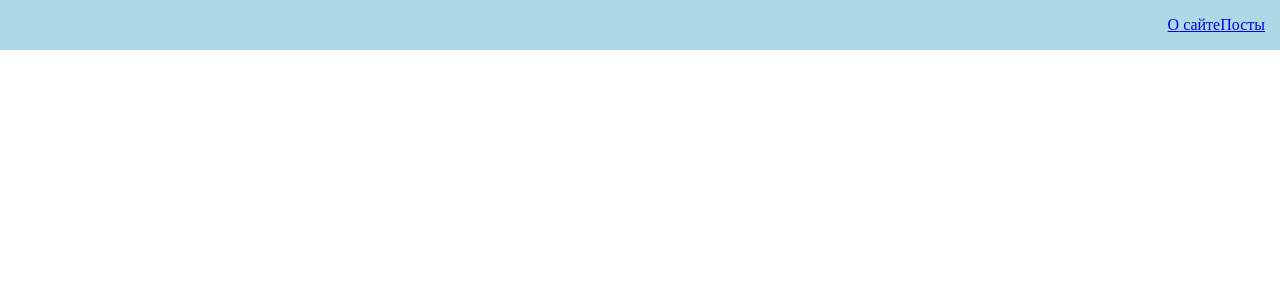
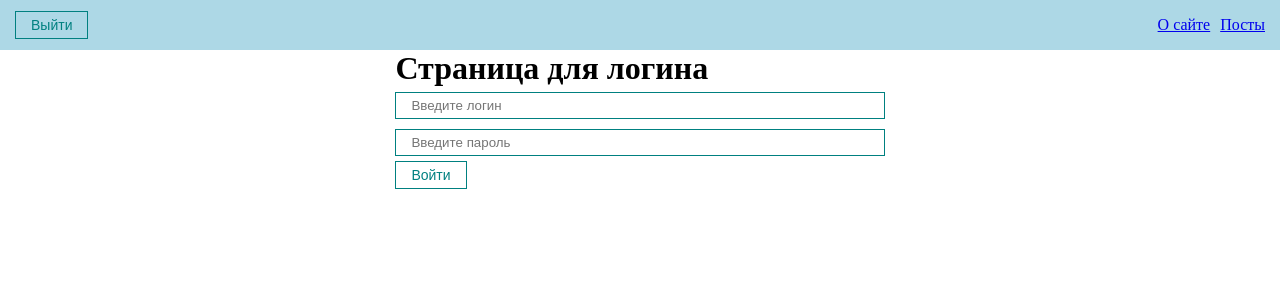
Before and after one commit to OleksiiPustilnyk/pet-project-youtube-lesson, a React (Create React App) app: page /login in a window 1280 px wide. Before the commit this address had no page. Shown: the top 300 px of the page. Built offline with nearby package versions, Linux system fonts and the light colour scheme.

Commit message:
useContext. Глобальные данные. Авторизация пользователя

```diff
--- a/src/App.js
+++ b/src/App.js
@@ -1,4 +1,4 @@
-import React from 'react'
+import React, { useEffect, useState } from 'react'
 
 import { BrowserRouter } from 'react-router-dom'
 
@@ -6,13 +6,26 @@
 
 import Navbar from './components/UI/navbar/Navbar'
 import AppRouter from './components/AppRouter'
+import { AuthContext } from './context'
 
 function App() {
+    const [isAuth, setIsAuth] = useState(false)
+    const [isLoading, setIsLoading] = useState(true)
+
+    useEffect(() => {
+        if (localStorage.getItem('auth')) {
+            setIsAuth(true)
+        }
+        setIsLoading(false)
+    }, [])
+
     return (
-        <BrowserRouter>
-            <Navbar />
-            <AppRouter />
-        </BrowserRouter>
+        <AuthContext.Provider value={{ isAuth, setIsAuth, isLoading }}>
+            <BrowserRouter>
+                <Navbar />
+                <AppRouter />
+            </BrowserRouter>
+        </AuthContext.Provider>
     )
 }
 
--- a/src/components/AppRouter.jsx
+++ b/src/components/AppRouter.jsx
@@ -1,11 +1,19 @@
-import React from 'react'
+import React, { useContext } from 'react'
 import { Routes, Route, Navigate } from 'react-router-dom'
 import { privateRoutes, publicRoutes } from '../router/index'
+import { AuthContext } from '../context'
+import Loader from './UI/loader/Loader'
 
 const AppRouter = () => {
-    const isAuth = true
+    const { isAuth, isLoading } = useContext(AuthContext)
+    console.log(isAuth)
+
+    if (isLoading) {
+        return <Loader />
+    }
 
     return isAuth ? (
+        <>
             <Routes>
                 {privateRoutes.map((route) => (
                     <Route
@@ -16,6 +24,9 @@
                     />
                 ))}
             </Routes>
+
+            {/* <Navigate to="/posts" replace /> */}
+        </>
     ) : (
         <>
             <Routes>
--- a/src/components/UI/navbar/Navbar.jsx
+++ b/src/components/UI/navbar/Navbar.jsx
@@ -1,10 +1,20 @@
-import React from 'react'
+import React, { useContext } from 'react'
 
 import { Link } from 'react-router-dom'
+import { AuthContext } from '../../../context'
+import MyButton from '../button/MyButton'
 
 const Navbar = () => {
+    const { isAuth, setIsAuth } = useContext(AuthContext)
+
+    const logout = () => {
+        setIsAuth(false)
+        localStorage.removeItem('auth')
+    }
+
     return (
         <nav className="navbar">
+            <MyButton onClick={logout}>Выйти</MyButton>
             <div className="navbar__links">
                 <Link to="/about">О сайте</Link>
                 <Link to="/posts">Посты</Link>
--- /dev/null
+++ b/src/context/index.js
@@ -0,0 +1,3 @@
+import { createContext } from 'react'
+
+export const AuthContext = createContext(null)
--- a/src/pages/Login.jsx
+++ b/src/pages/Login.jsx
@@ -1,12 +1,20 @@
-import React from 'react'
+import React, { useContext } from 'react'
 import MyInput from '../components/UI/input/MyInput'
 import MyButton from '../components/UI/button/MyButton'
+import { AuthContext } from '../context'
 
 const Login = () => {
+    const { isAuth, setIsAuth } = useContext(AuthContext)
+
+    const login = (event) => {
+        event.preventDefault()
+        setIsAuth(true)
+        localStorage.setItem('auth', 'true')
+    }
     return (
         <div>
             <h1>Страница для логина</h1>
-            <form>
+            <form onSubmit={login}>
                 <MyInput type="text" placeholder="Введите логин" />
                 <MyInput type="password" placeholder="Введите пароль" />
                 <MyButton>Войти</MyButton>
--- a/src/styles/App.css
+++ b/src/styles/App.css
@@ -72,5 +72,7 @@
 }
 
 .navbar__links {
+    display: flex;
     margin-left: auto;
+    gap: 10px;
 }
```
Lines whose indentation alone changed are shown as unchanged.
